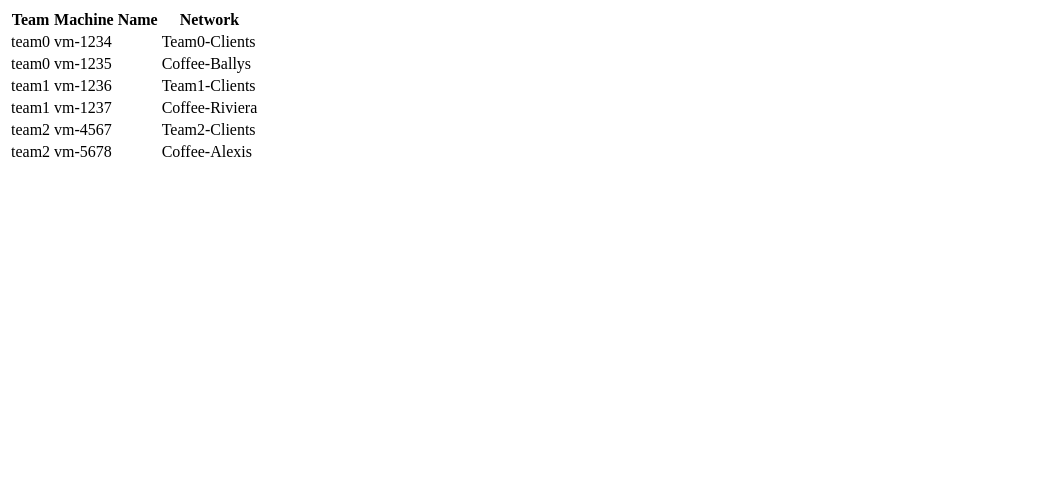
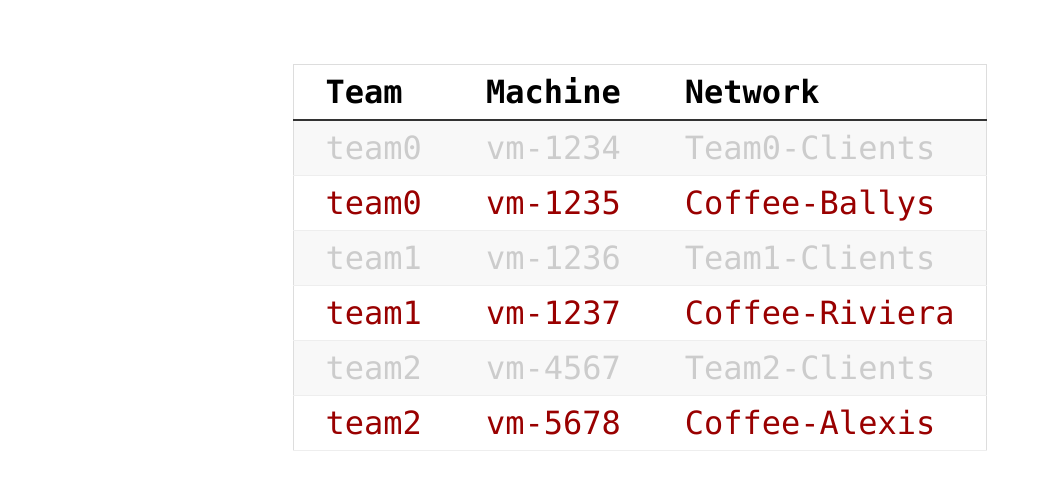
Before and after one commit to tsmith512/rtdashboard, a plain HTML site: page index.html in a window 1280 px wide. Shown: the whole page, without its empty margins (0-1039 px from the left). Drawn offline with Linux system fonts and the light colour scheme.

Commit message:
Tiny stylesheet

```diff
--- a/index.html
+++ b/index.html
@@ -3,12 +3,13 @@
 <head>
   <meta charset="UTF-8">
   <title>Red Team Wifi Status Dashboard</title>
+  <link rel="stylesheet" href="main.css">
 </head>
 <body>
   <table>
     <thead>
       <th>Team</th>
-      <th>Machine Name</th>
+      <th>Machine</th>
       <th>Network</th>
     </thead>
     <tbody id="report"><!-- Filled by JS --></tbody>
--- /dev/null
+++ b/main.css
@@ -0,0 +1,35 @@
+html {
+  font-size: 2em;
+  font-family: "Consolas", monospace;
+}
+
+table {
+  border: 1px solid #ddd;
+  border-collapse: collapse;
+  margin: 2em auto;
+}
+
+thead th {
+  border-bottom: 2px solid #333;
+}
+
+tbody td {
+  border-bottom: 1px solid #eee;
+}
+
+tbody tr:nth-child(2n+1) {
+  background: #f8f8f8;
+}
+
+th, td {
+  padding: 0.25em 1em;
+  text-align: left;
+}
+
+.no-coffee td {
+  color: #CCC;
+}
+
+.coffee td {
+  color: #900;
+}
```
